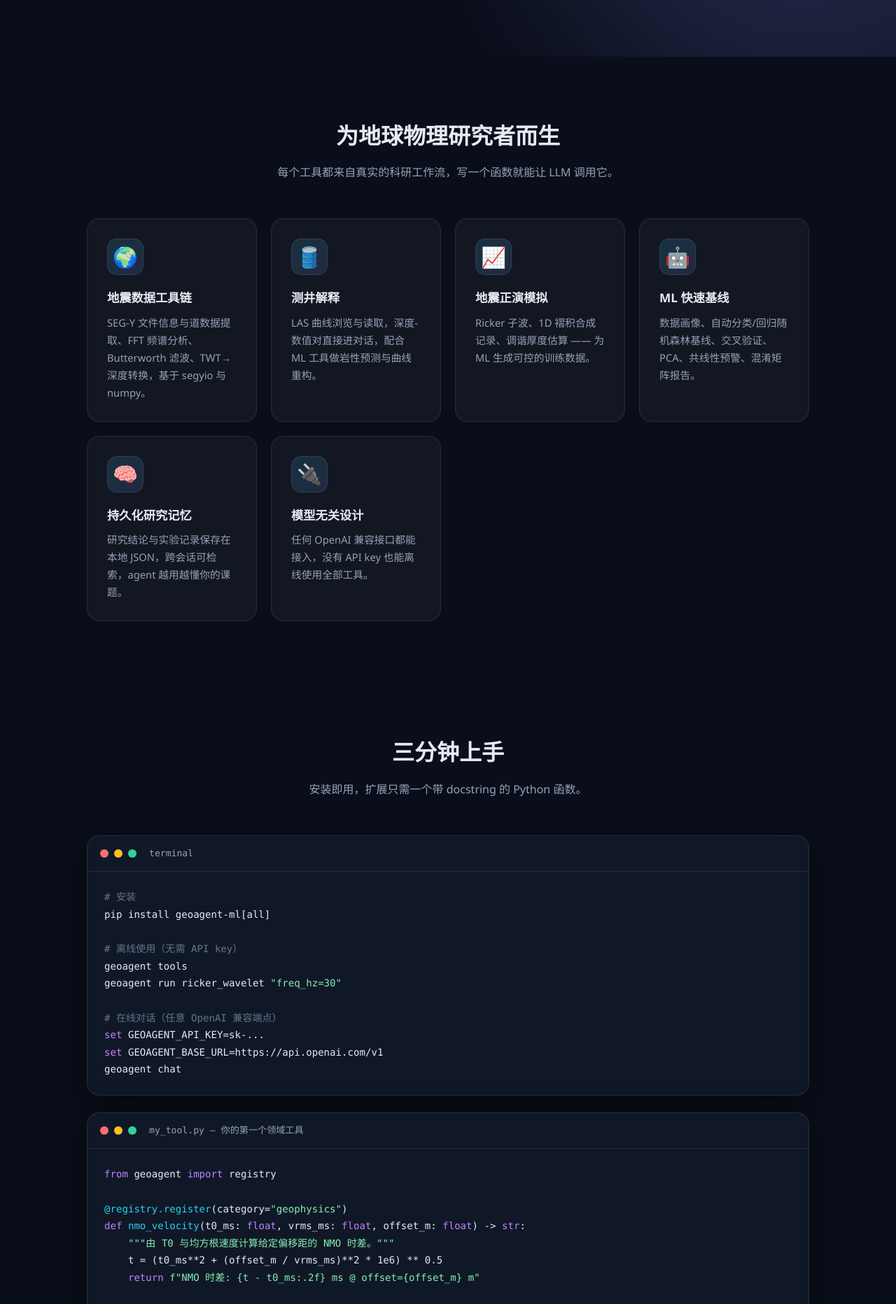
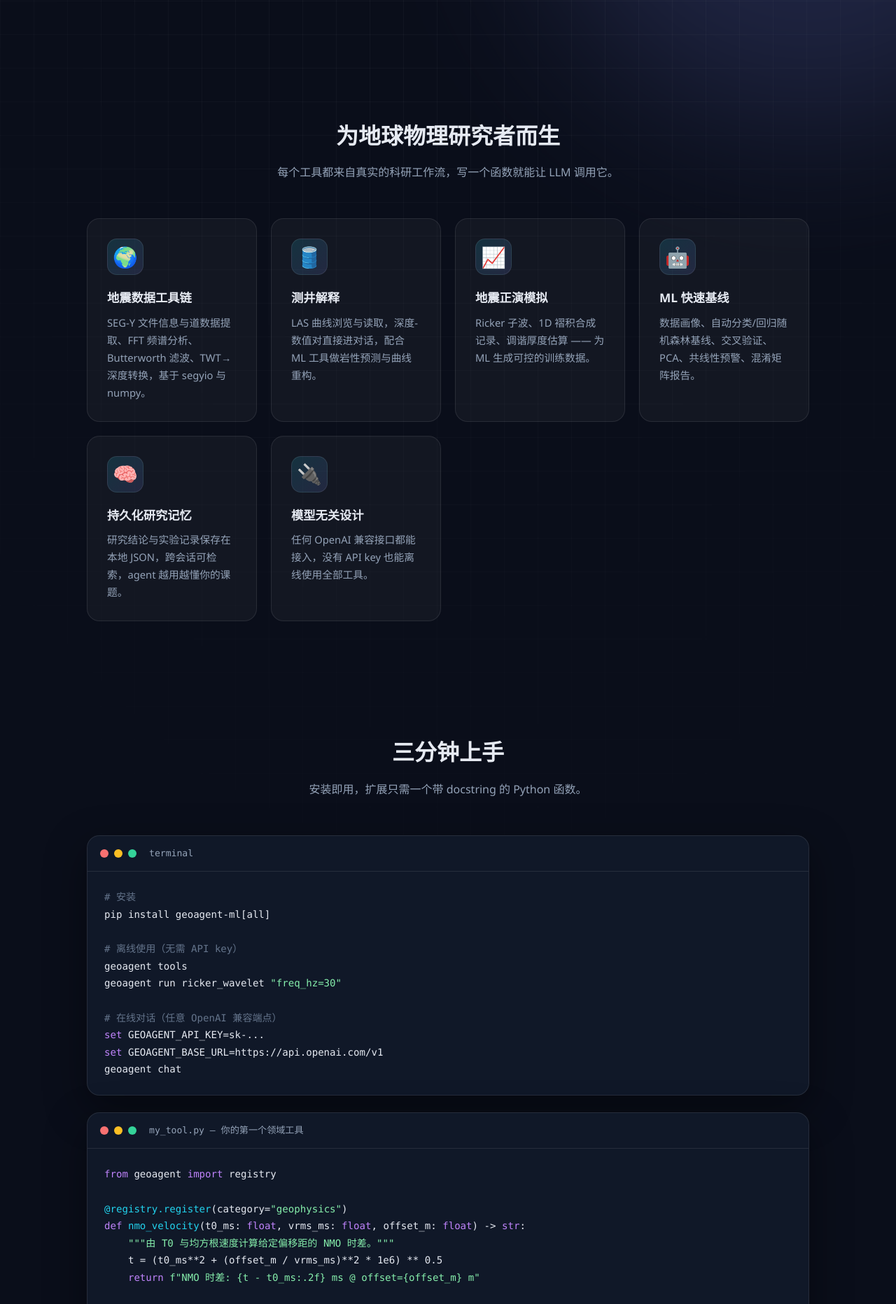
Before and after one commit to wangRicardo/geoagent, a plain HTML site: page docs/index.html in a window 1280 px wide. Shown: the part 719-2583 px from the top of the page at 70% size. Drawn offline with Linux system fonts and the light colour scheme.

Commit message:
fix(website): remove fixed backgrounds and JS-dependent reveal so all sections render statically

```diff
--- a/docs/index.html
+++ b/docs/index.html
@@ -24,15 +24,16 @@
   ::selection { background: rgba(34,211,238,.3); }
 
   /* 背景装饰 */
-  .aurora { position: fixed; inset: 0; z-index: -2; overflow: hidden; }
+  body { position: relative; }
+  .aurora { position: absolute; inset: 0; z-index: -2; overflow: hidden; }
   .aurora::before, .aurora::after { content: ""; position: absolute; width: 60vw; height: 60vw; border-radius: 50%; filter: blur(120px); opacity: .18; }
   .aurora::before { background: #22d3ee; top: -25vw; left: -10vw; }
   .aurora::after { background: #818cf8; top: 10vw; right: -20vw; }
-  .grid-bg { position: fixed; inset: 0; z-index: -1;
+  .grid-bg { position: absolute; inset: 0; z-index: -1;
     background-image: linear-gradient(rgba(255,255,255,.03) 1px, transparent 1px), linear-gradient(90deg, rgba(255,255,255,.03) 1px, transparent 1px);
     background-size: 48px 48px; mask-image: radial-gradient(ellipse 90% 60% at 50% 0%, #000 40%, transparent 100%); }
 
-  nav { position: fixed; top: 0; width: 100%; z-index: 50; backdrop-filter: blur(14px); background: rgba(10,14,26,.65); border-bottom: 1px solid var(--border); }
+  nav { position: absolute; top: 0; width: 100%; z-index: 50; backdrop-filter: blur(14px); background: rgba(10,14,26,.65); border-bottom: 1px solid var(--border); }
   nav .inner { max-width: 1080px; margin: 0 auto; padding: 14px 24px; display: flex; align-items: center; justify-content: space-between; }
   .logo { font-weight: 800; font-size: 1.15rem; letter-spacing: .5px; }
   .logo span { background: var(--grad); -webkit-background-clip: text; background-clip: text; color: transparent; }
@@ -83,8 +84,7 @@
   footer { border-top: 1px solid var(--border); padding: 40px 24px; text-align: center; color: var(--muted); font-size: .88rem; }
   footer a { color: var(--accent); text-decoration: none; }
 
-  .reveal { opacity: 0; transform: translateY(24px); transition: opacity .7s ease, transform .7s ease; }
-  .reveal.on { opacity: 1; transform: none; }
+  .reveal { opacity: 1; }
   @media (max-width: 640px) { nav a:not(.btn-nav) { display: none; } .stats { gap: 28px; } }
 </style>
 </head>
@@ -183,9 +183,5 @@ geoagent chat</pre>
   <a href="https://github.com/wangRicardo/geoagent">GitHub</a> · MIT License</p>
 </footer>
 
-<script>
-  const io = new IntersectionObserver(es => es.forEach(e => e.isIntersecting && e.target.classList.add('on')), {threshold: .12});
-  document.querySelectorAll('.reveal').forEach(el => io.observe(el));
-</script>
 </body>
 </html>
```
